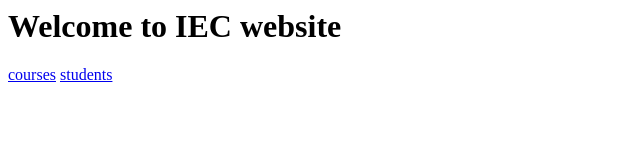
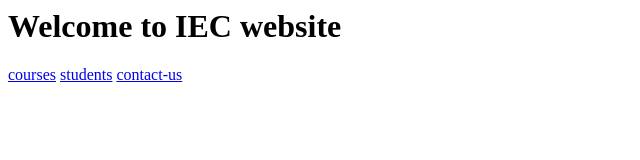
Before and after one commit to iamtruptimane/IEC_website, a plain HTML site: page index.html in a window 1280 px wide. Shown: the full height of the page, 0-640 px from the left. Drawn offline with Linux system fonts and the light colour scheme.

Commit message:
added ancor tag in index.html

```diff
--- a/index.html
+++ b/index.html
@@ -2,4 +2,5 @@
     <h1>Welcome to IEC website</h1>
     <a href="courses.html">courses</a>
     <a href="students.html">students</a>
+    <a href="contact-us.html">contact-us</a>
 </body>
```
